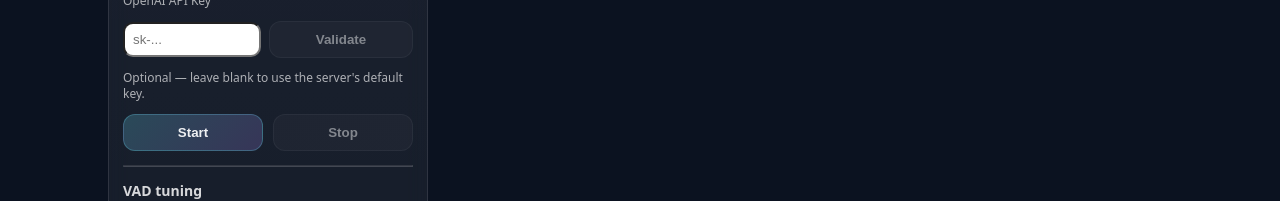
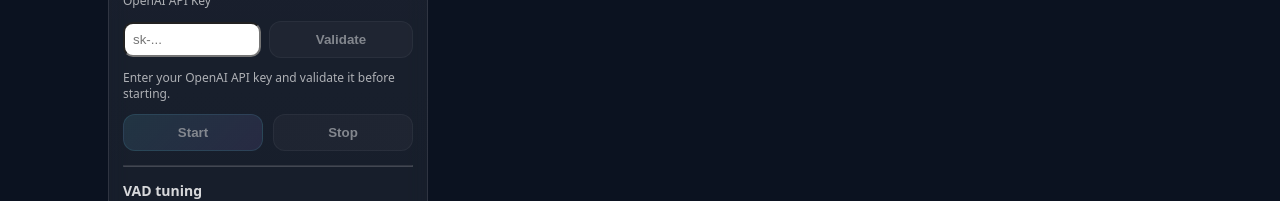
Before and after one commit to Ammar0210/realtime-voice-assistant, an Angular app in the folder realtime-ui/: page / in a window 1280 px wide. Shown: the part 575-776 px from the top of the page. Built offline with nearby package versions, Linux system fonts and the light colour scheme; no server answers.

Commit message:
Start Button Disable Until Key Validated.

```diff
--- a/realtime-ui/src/app/app.html
+++ b/realtime-ui/src/app/app.html
@@ -59,6 +59,7 @@
                type="password"
                placeholder="sk-..."
                [(ngModel)]="apiKey"
+               (ngModelChange)="apiKeyStatus = 'idle'; apiKeyError = ''"
                [disabled]="connected"
                style="flex:1;" />
         <button class="btn"
@@ -74,11 +75,11 @@
         {{ apiKeyError }}
       </div>
       <div class="hint">
-        Optional — leave blank to use the server's default key.
+        Enter your OpenAI API key and validate it before starting.
       </div>
 
       <div class="row">
-        <button class="btn primary" (click)="start()" [disabled]="connected">
+        <button class="btn primary" (click)="start()" [disabled]="connected || apiKeyStatus !== 'valid'">
           Start
         </button>
         <button class="btn" (click)="stop()" [disabled]="!connected">
```
